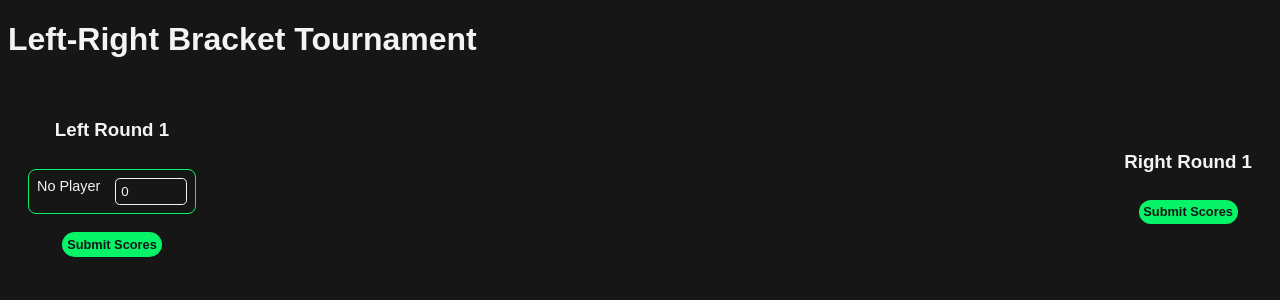
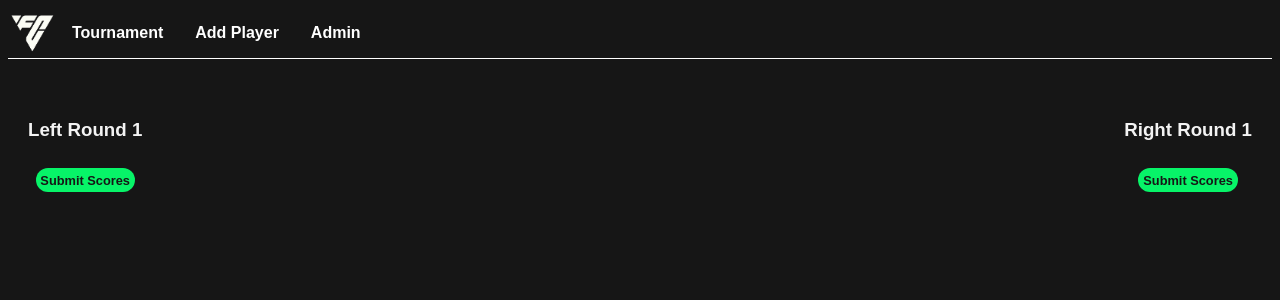
Before and after one commit to Devyn-Gradissen/EAFC25, a PHP site: page / in a window 1280 px wide. Shown: the top 300 px of the page. Run offline with PHP 8.4, Linux system fonts and the light colour scheme; data that the repository does not hold is empty.

Commit message:
push index met bracket fixes

```diff
--- a/index.php
+++ b/index.php
@@ -101,7 +101,8 @@ if (isset($_GET['fetch_players'])) {
     </style>
 </head>
 <body>
-    <h1>Left-Right Bracket Tournament</h1>
+            <?php $db_handler->handler("navbar"); ?>
+    <h1></h1>
     <div class="tree-container">
         <div id="left-tree" class="bracket"></div>
         <div id="final-container">
@@ -135,20 +136,22 @@ if (isset($_GET['fetch_players'])) {
     let leftPlayers = [];
     let rightPlayers = [];
 
-    // Handle even and odd player cases
-    if (players.length % 2 === 0) {
-        // If even number of players, split normally
+    // If the number of players is not divisible by 4, ensure extra players are matched together
+    const remainder = players.length % 4;
+
+    if (remainder === 2) {
+        // Place two extra players in the same bracket to compete
         leftPlayers = players.slice(0, halfLength - 1); // All but the last two
         rightPlayers = players.slice(halfLength - 1);
+
+        // Move the two extra players into a single match in the left bracket
+        const extraPlayers = rightPlayers.splice(0, 2);
+        leftPlayers.push(extraPlayers[0]);
+        leftPlayers.push(extraPlayers[1]);
     } else {
-        // If odd number of players, leave one player in the left bracket
-        leftPlayers = players.slice(0, halfLength + 1);
-        rightPlayers = players.slice(halfLength + 1);
-    }
-
-    // Pair the last two players in the right bracket if even
-    if (players.length % 2 === 0) {
-        leftPlayers.push(rightPlayers.shift()); // Move one player to left to balance
+        // Split players evenly when divisible by 4 or remaining odd players
+        leftPlayers = players.slice(0, halfLength);
+        rightPlayers = players.slice(halfLength);
     }
 
     initializeTree(leftPlayers, leftTreeRounds);
@@ -156,6 +159,7 @@ if (isset($_GET['fetch_players'])) {
 
     renderBrackets();
 }
+
 
 
         function initializeTree(players, treeRounds) {
```
